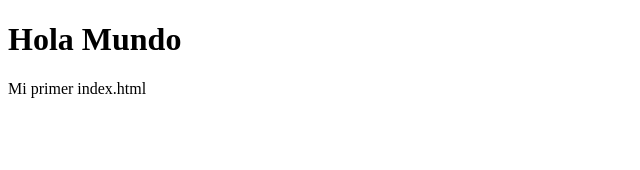
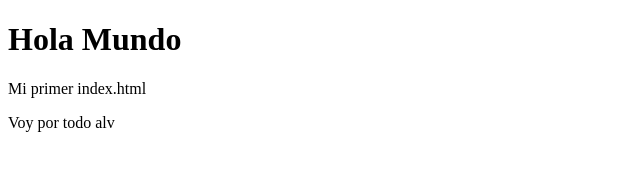
Before and after one commit to Hugolop5/paraRepaso, a plain HTML site: page index.html in a window 1280 px wide. Shown: the whole page, without its empty margins (0-640 px from the left). Drawn offline with Linux system fonts and the light colour scheme.

Commit message:
Add additional paragraph to index.html

```diff
--- a/index.html
+++ b/index.html
@@ -8,6 +8,7 @@
 
     <h1>Hola Mundo</h1>
     <p>Mi primer index.html</p>
+    <p>Voy por todo alv</p>
 
 </body>
 </html>
```
